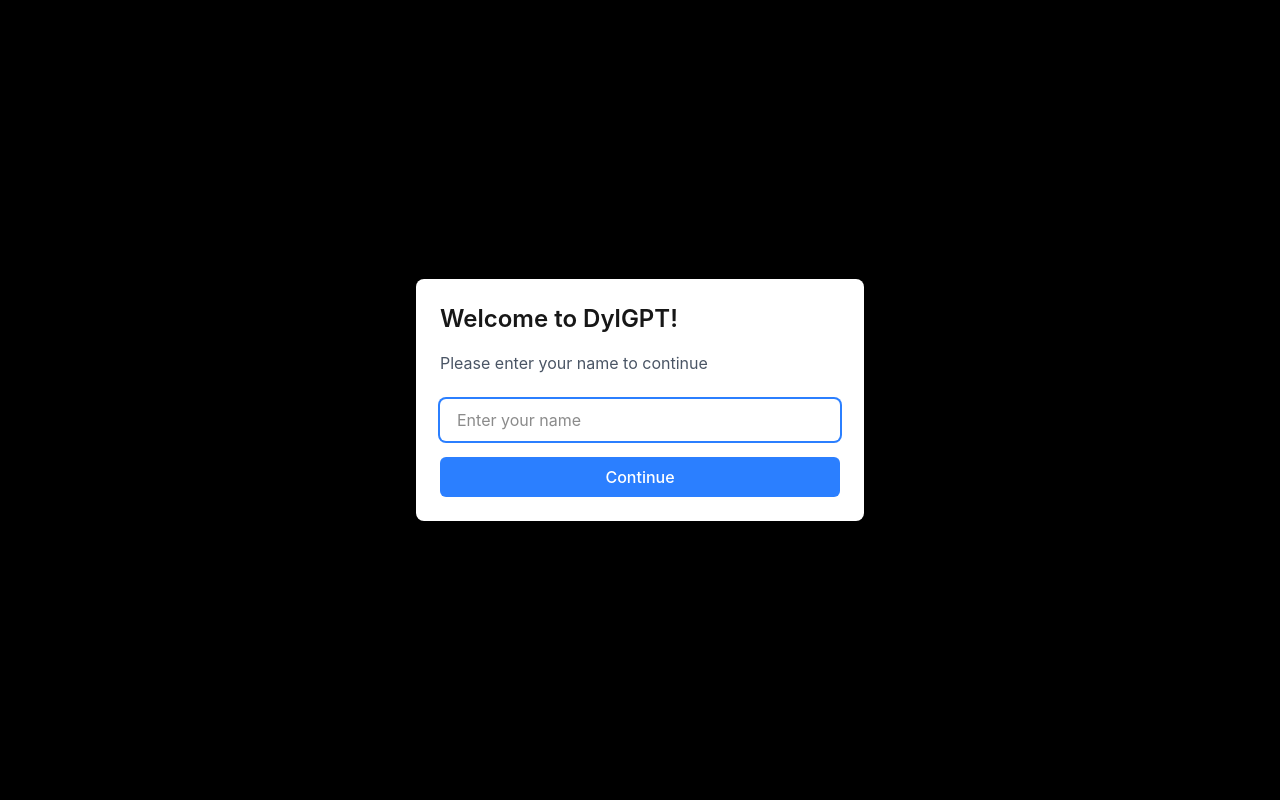
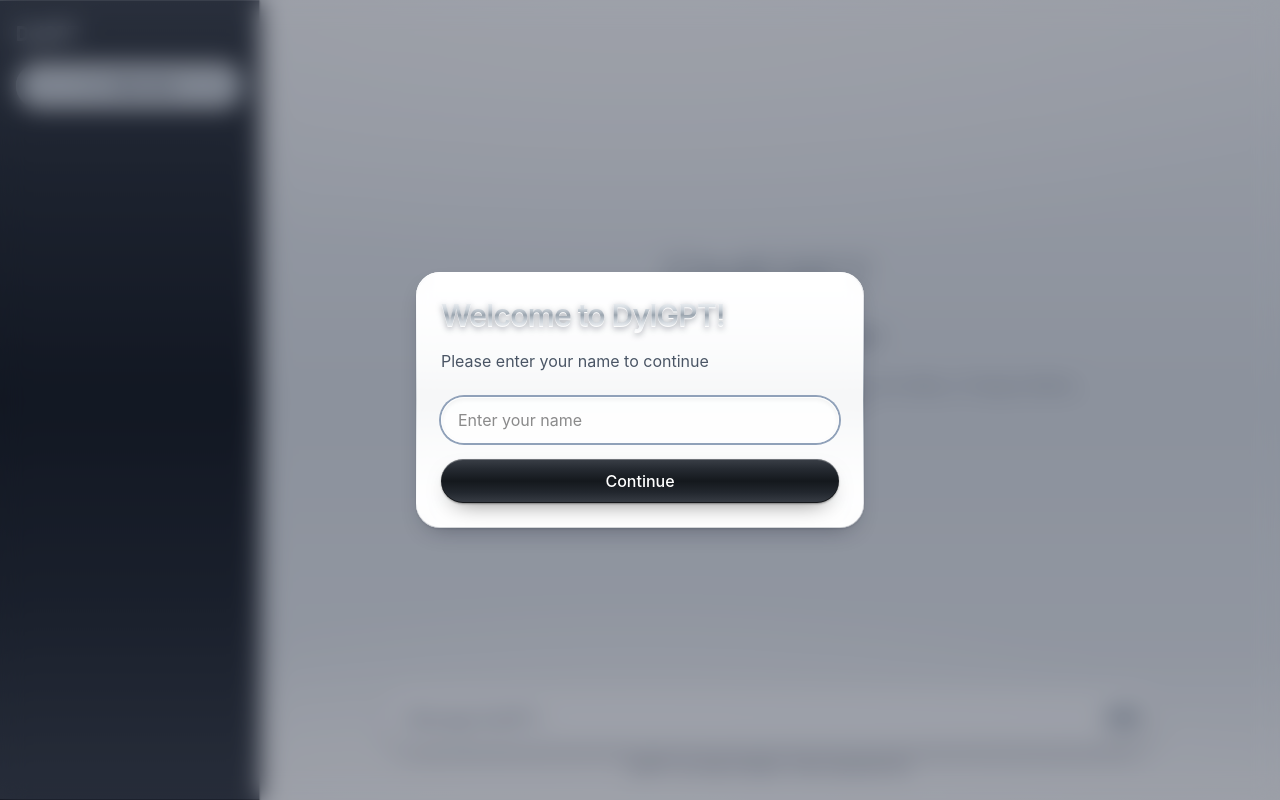
Before and after one commit to justbecauselabs/dylgpt, a Next.js app: page / in a window 1280 px wide. Built offline with nearby package versions, Linux system fonts and the light colour scheme.

Commit message:
Restyle the name modal with a chrome rim and glass backdrop
Co-authored-by: Jeff Hurray <jhurray@umich.edu>

```diff
--- a/components/NameModal.tsx
+++ b/components/NameModal.tsx
@@ -32,9 +32,12 @@ export default function NameModal({ isOpen, onSubmit }: NameModalProps) {
 
   return (
     <div className="fixed inset-0 z-50 flex items-center justify-center">
-      <div className="fixed inset-0 bg-black bg-opacity-50" />
-      <div className="relative bg-white rounded-lg shadow-xl max-w-md w-full mx-4 p-6">
-        <h2 className="text-2xl font-semibold mb-4">Welcome to DylGPT!</h2>
+      <div className="fixed inset-0 bg-slate-900/40 backdrop-blur-md" />
+      {/* The outer surface is the metal rim; the inner panel stays near-white
+          so the copy keeps its contrast. */}
+      <div className="chrome-surface chrome-bevel chrome-modal-in relative mx-4 w-full max-w-md rounded-3xl p-px">
+        <div className="rounded-[23px] bg-white/90 p-6 backdrop-blur-sm">
+          <h2 className="chrome-text mb-4 text-3xl font-semibold tracking-tight">Welcome to DylGPT!</h2>
           <p className="text-gray-600 mb-6">Please enter your name to continue</p>
           <form onSubmit={handleSubmit}>
             <input
@@ -42,18 +45,19 @@ export default function NameModal({ isOpen, onSubmit }: NameModalProps) {
               value={name}
               onChange={(e) => setName(e.target.value)}
               placeholder="Enter your name"
-            className="w-full px-4 py-2 border border-gray-300 rounded-md focus:outline-none focus:ring-2 focus:ring-blue-500 focus:border-transparent"
+              className="w-full rounded-full border border-slate-300 bg-white/80 px-4 py-2.5 shadow-inner focus:border-transparent focus:outline-none focus:ring-2 focus:ring-slate-400"
               autoFocus
               required
             />
             <button
               type="submit"
-            className="mt-4 w-full bg-blue-500 text-white py-2 px-4 rounded-md hover:bg-blue-600 transition-colors duration-200 font-medium"
+              className="chrome-surface-dark chrome-bevel-dark chrome-sheen mt-4 w-full rounded-full px-4 py-2.5 font-medium text-white transition-transform duration-150 hover:-translate-y-px active:translate-y-0"
             >
               Continue
             </button>
           </form>
         </div>
       </div>
+    </div>
   )
 }
```
Lines whose indentation alone changed are shown as unchanged.
